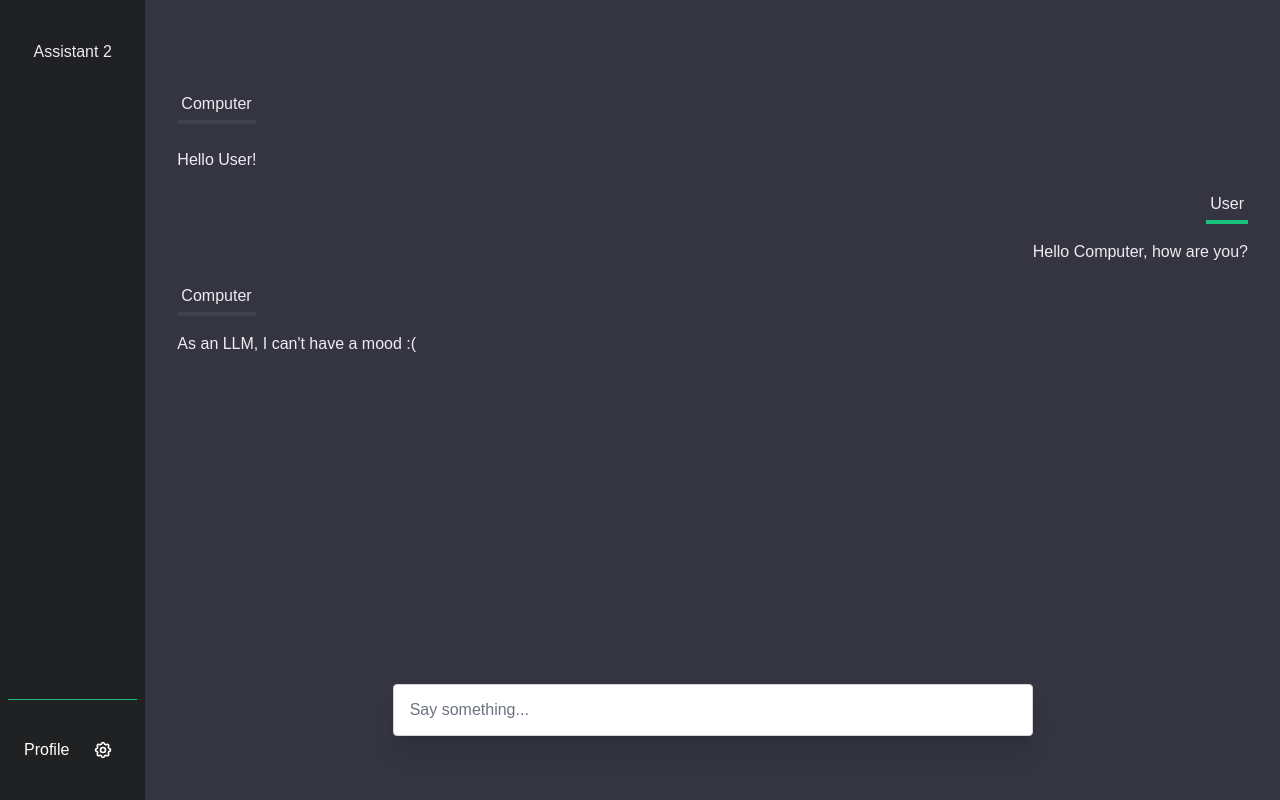
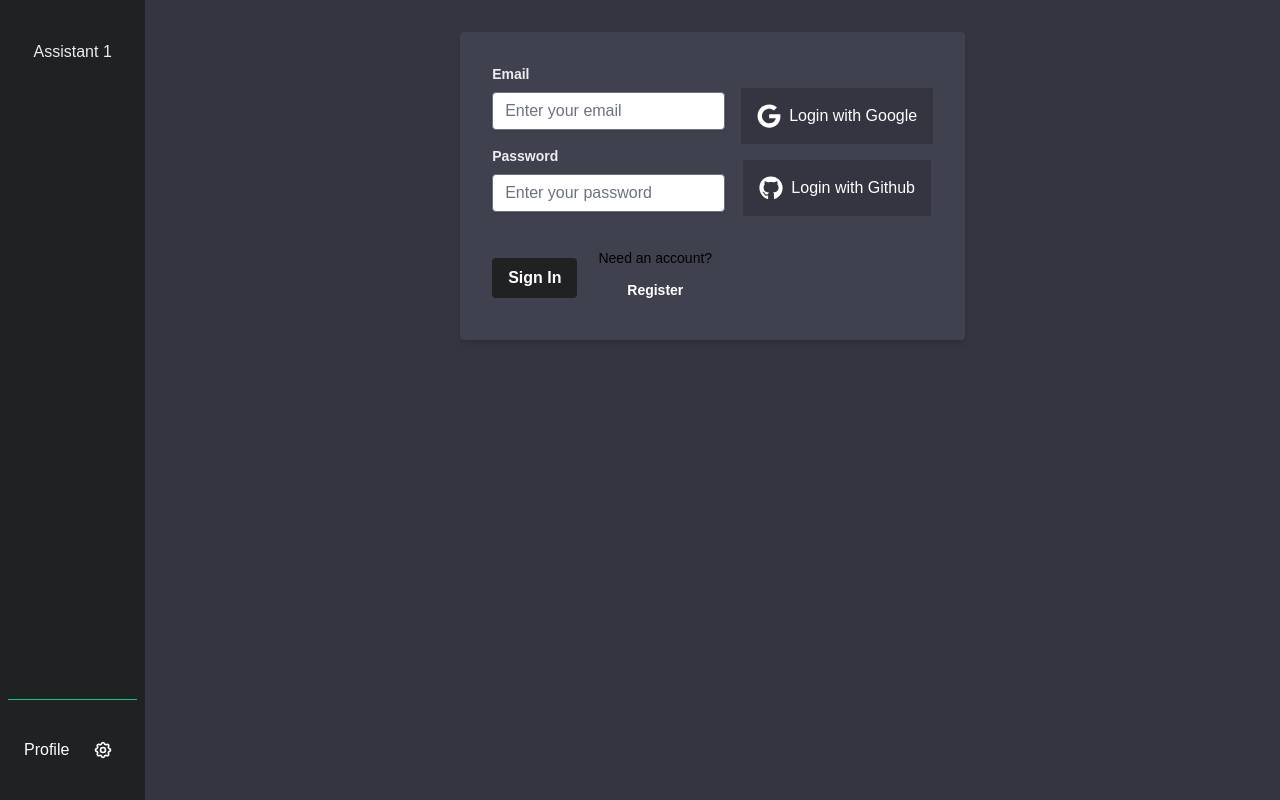
Before and after one commit to luismata5656/copy_ai, a Next.js app: page / in a window 1280 px wide. Built offline with nearby package versions, Linux system fonts and the light colour scheme; a web font is replaced by a local one.

Commit message:
Basic Auth setup, Oauth setup on the login page, not register

```diff
--- a/src/app/firebaseConfig.tsx
+++ b/src/app/firebaseConfig.tsx
@@ -1,7 +1,11 @@
 // Import the functions you need from the SDKs you need
 import { initializeApp } from "firebase/app";
-// TODO: Add SDKs for Firebase products that you want to use
-// https://firebase.google.com/docs/web/setup#available-libraries
+import { getAuth } from "firebase/auth";
+import {
+  signInWithRedirect,
+  GoogleAuthProvider,
+  GithubAuthProvider,
+} from "firebase/auth";
 
 // Your web app's Firebase configuration
 const firebaseConfig = {
@@ -10,8 +14,20 @@ const firebaseConfig = {
   projectId: "copy-ai-db80c",
   storageBucket: "copy-ai-db80c.appspot.com",
   messagingSenderId: "225036288876",
-  appId: "1:225036288876:web:0124904208bb71470ce949"
+  appId: "1:225036288876:web:0124904208bb71470ce949",
 };
 
 // Initialize Firebase
 const app = initializeApp(firebaseConfig);
+
+export const auth = getAuth(app);
+
+export async function googleLogin() {
+  const provider = new GoogleAuthProvider();
+  await signInWithRedirect(auth, provider);
+}
+
+export async function githubLogin() {
+  const provider = new GithubAuthProvider();
+  await signInWithRedirect(auth, provider);
+}
--- a/src/app/page.tsx
+++ b/src/app/page.tsx
@@ -1,22 +1,80 @@
-"use client"
-import {useState} from 'react';
-import LeftSidebar from '@/components/LeftSidebar';
-import MessageList from '@/components/chat/MessageList';
-import Auth from '@/components/auth/Auth'
-import Register from '@/components/auth/Register';
-import SettingsModal from '@/components/SettingsModal';
+"use client";
+import React, { useState } from "react";
+import LeftSidebar from "@/components/LeftSidebar";
+import MessageList from "@/components/chat/MessageList";
+import Auth from "@/components/auth/Auth";
+import Register from "@/components/auth/Register";
+import SettingsModal from "@/components/SettingsModal";
+import Notification from "@/components/notifications/Notification";
+
+// Define the shape of a single notification.
+interface INotification {
+  id: string;
+  type: "info" | "success" | "warning" | "error";
+  message: string;
+}
+
+const NotificationContainer: React.FC<{
+  notifications: INotification[];
+  removeNotification: (id: string) => void;
+}> = ({ notifications, removeNotification }) => {
+  return (
+    <div className="fixed flex flex-col items-center space-y-12 z-50">
+      {notifications.map((notification) => (
+        <Notification
+          key={notification.id}
+          type={notification.type}
+          message={notification.message}
+          onClose={() => removeNotification(notification.id)}
+        />
+      ))}
+    </div>
+  );
+};
 
 type Message = {
   message: string;
   isUser: boolean;
-}
+};
 
 export default function Home() {
-	const isAuthenticated = true;
+  const isAuthenticated = false;
+
+  const [notifications, setNotifications] = useState<INotification[]>([]);
+  const addNotification = (
+    type: INotification["type"],
+    message: string,
+    timeout: number = 3000,
+  ) => {
+    console.log("Adding notification");
+    // Generate a unique ID for each notification.
+    const id = Math.random().toString(36).substr(2, 9);
+    const newNotification = { id, type, message };
+
+    // Add the new notification to the state.
+    setNotifications((prevNotifications) => [
+      ...prevNotifications,
+      newNotification,
+    ]);
+
+    // Remove the notification after a timeout.
+    setTimeout(() => {
+      setNotifications((prevNotifications) =>
+        prevNotifications.filter((notif) => notif.id !== id),
+      );
+    }, timeout);
+  };
+
+  const removeNotification = (id: string) => {
+    setNotifications((prevNotifications) =>
+      prevNotifications.filter((notif) => notif.id !== id),
+    );
+  };
+
   const messages: Message[] = [
-		{message: 'Hello User!', isUser: false},
-		{message: 'Hello Computer, how are you?', isUser: true},
-		{message: 'As an LLM, I can\'t have a mood :(', isUser: false},
+    { message: "Hello User!", isUser: false },
+    { message: "Hello Computer, how are you?", isUser: true },
+    { message: "As an LLM, I can't have a mood :(", isUser: false },
   ];
 
   const [isLeftSidebarOpen, setIsLeftSidebarOpen] = useState(false);
@@ -25,21 +83,28 @@ export default function Home() {
     setIsLeftSidebarOpen(!isLeftSidebarOpen);
   };
 
-	const [isRegisterOpen, setIsRegisterOpen] = useState(false)
-	const [isSettingsOpen, setIsSettingsOpen] = useState(false)
+  const [isRegisterOpen, setIsRegisterOpen] = useState(false);
+  const [isSettingsOpen, setIsSettingsOpen] = useState(false);
 
   return (
-		<main className='flex h-screen w-screen bg-default-primary overflow-x-hidden'>
-			<LeftSidebar isOpen={isLeftSidebarOpen} onClose={() => toggleLeftSidebar()} showSettings={() => setIsSettingsOpen(true)} />
-			<div className='flex-1'>
-				<div className='flex flex-col justify-start items-center w-full h-full p-0 overflow-y-auto'>
+    <main className="flex h-screen w-screen bg-default-primary overflow-x-hidden">
+      <NotificationContainer
+        notifications={notifications}
+        removeNotification={removeNotification}
+      />
+      <LeftSidebar
+        isOpen={isLeftSidebarOpen}
+        onClose={() => toggleLeftSidebar()}
+        showSettings={() => setIsSettingsOpen(true)}
+      />
+      <div className="flex-1">
+        <div className="flex flex-col justify-start items-center w-full h-full p-0 overflow-y-auto">
           {isAuthenticated ? (
             <>
-
-							<div className='w-full h-full text-default-white mt-0 mb-32'>
+              <div className="w-full h-full text-default-white mt-0 mb-32">
                 <MessageList messages={messages} />
               </div>
-							<form className='flex items-center absolute bottom-0 w-full sm:w-1/2 mb-16'>
+              <form className="flex items-center absolute bottom-0 w-full sm:w-1/2 mb-16">
                 <input
                   className="h-full p-4 mx-8 sm:mx-auto w-full border border-gray-300 rounded shadow-xl"
                   placeholder="Say something..."
@@ -48,17 +113,27 @@ export default function Home() {
             </>
           ) : (
             <>
-
               {isRegisterOpen ? (
-								<Register showLogin={() => setIsRegisterOpen(false)} />
+                <Register
+                  showLogin={() => setIsRegisterOpen(false)}
+                  addNotification={addNotification}
+                />
               ) : (
-								<Auth showRegister={() => setIsRegisterOpen(true)} />
+                <>
+                  <Auth
+                    showRegister={() => setIsRegisterOpen(true)}
+                    addNotification={addNotification}
+                  />
+                </>
               )}
             </>
           )}
         </div>
       </div>
-			<SettingsModal isOpen={isSettingsOpen} onClose={() => setIsSettingsOpen(false)} />
+      <SettingsModal
+        isOpen={isSettingsOpen}
+        onClose={() => setIsSettingsOpen(false)}
+      />
     </main>
-	)
+  );
 }
--- a/src/components/LeftSidebar.tsx
+++ b/src/components/LeftSidebar.tsx
@@ -1,6 +1,10 @@
-"use client"
-import React from 'react';
-import {TbLayoutSidebarLeftCollapseFilled, TbLayoutSidebarLeftExpandFilled, TbSettings} from 'react-icons/tb';
+"use client";
+import React from "react";
+import {
+  TbLayoutSidebarLeftCollapseFilled,
+  TbLayoutSidebarLeftExpandFilled,
+  TbSettings,
+} from "react-icons/tb";
 
 interface SidebarProps {
   // Define any props you need, for example:
@@ -9,15 +13,22 @@ interface SidebarProps {
   showSettings: () => void;
 }
 
-const LeftSidebar: React.FC<SidebarProps> = ({isOpen, onClose, showSettings}) => {
+const LeftSidebar: React.FC<SidebarProps> = ({
+  isOpen,
+  onClose,
+  showSettings,
+}) => {
   return (
     <div
-			className={`fixed top-0 left-0 h-full bg-default-secondary text-white transform ease-in-out duration-300 w-screen sm:w-max ${isOpen ? 'translate-x-0 z-50' : '-translate-x-full z-0'
+      className={`fixed top-0 left-0 h-full bg-default-secondary text-white transform ease-in-out duration-300 w-screen sm:w-max ${
+        isOpen ? "translate-x-0 z-50" : "-translate-x-full z-0"
       } lg:relative lg:translate-x-0`}
     >
       <button
         onClick={onClose}
-				className={`absolute top-2 lg:hidden ${isOpen ? 'right-4 sm:-right-10' : '-right-10'}`}
+        className={`absolute top-2 lg:hidden ${
+          isOpen ? "right-4 sm:-right-10" : "-right-10"
+        }`}
       >
         {isOpen ? (
           <TbLayoutSidebarLeftCollapseFilled className="m-2 h-6 w-6" />
@@ -26,18 +37,18 @@ const LeftSidebar: React.FC<SidebarProps> = ({isOpen, onClose, showSettings}) =>
         )}
       </button>
       <nav className="flex flex-col h-full space-y-4 px-2 pt-8">
-				<div className='flex-1 flex flex-col'>
-					<button className='px-4 py-2 hover:bg-default-secondary-3 text-default-white'>
-						Assistant 2
+        <div className="flex-1 flex flex-col">
+          <button className="px-4 py-2 hover:bg-default-secondary-3 text-default-white">
+            Assistant 1
           </button>
         </div>
-				<div className='flex items-center gap-4 border-t w-full px-4 py-8 border-default-accent'>
-					<div className='flex-1'>
-						Profile
-					</div>
-					<button className='hover:bg-default-secondary-3 rounded-full p-2'
-					onClick={showSettings}>
-						<TbSettings className="h-5 w-5"/>
+        <div className="flex items-center gap-4 border-t w-full px-4 py-8 border-default-accent">
+          <div className="flex-1">Profile</div>
+          <button
+            className="hover:bg-default-secondary-3 rounded-full p-2"
+            onClick={showSettings}
+          >
+            <TbSettings className="h-5 w-5" />
           </button>
         </div>
       </nav>
@@ -45,4 +56,4 @@ const LeftSidebar: React.FC<SidebarProps> = ({isOpen, onClose, showSettings}) =>
   );
 };
 
-export default LeftSidebar
+export default LeftSidebar;
--- a/src/components/auth/Auth.tsx
+++ b/src/components/auth/Auth.tsx
@@ -1,27 +1,60 @@
-import React, {useState} from 'react';
-import {FaGoogle, FaGithub} from 'react-icons/fa';
+import React, { useState } from "react";
+import { FaGoogle, FaGithub } from "react-icons/fa";
+import { signInWithEmailAndPassword } from "firebase/auth";
+import { auth, githubLogin, googleLogin } from "@/app/firebaseConfig";
 
 interface AuthenticationProps {
-	showRegister: Function,
+  showRegister: () => void;
+  addNotification: (
+    type: "info" | "success" | "warning" | "error",
+    message: string,
+    timeout?: number,
+  ) => void;
 }
 
-const Auth: React.FC<AuthenticationProps> = ({showRegister}) => {
-	const [email, setEmail] = useState('');
-	const [password, setPassword] = useState('');
+const Auth: React.FC<AuthenticationProps> = ({
+  showRegister,
+  addNotification,
+}) => {
+  const [email, setEmail] = useState("");
+  const [password, setPassword] = useState("");
 
-	const handleSubmit = (event: React.FormEvent<HTMLFormElement>) => {
+  async function handleSubmit(event: React.FormEvent<HTMLFormElement>) {
     event.preventDefault();
-		// Here you could call your backend API
-	};
+    signInWithEmailAndPassword(auth, email, password)
+      .then((userCredential) => {
+        const user = userCredential.user;
+      })
+      .catch((error) => {
+        // switch statement to handle different error codes
+        switch (error.code) {
+          case "auth/invalid-email":
+            addNotification("error", "Invalid email address");
+            break;
+          case "auth/user-disabled":
+            addNotification("error", "User account disabled");
+            break;
+          case "auth/user-not-found":
+            addNotification("error", "User not found");
+            break;
+          case "auth/wrong-password":
+            addNotification("error", "Wrong password");
+            break;
+          default:
+            addNotification("error", "Something went wrong");
+            break;
+        }
+      });
+  }
 
   return (
-			<div className='flex flex-col md:flex-row gap-4 bg-default-secondary-2 shadow-md rounded p-8 m-0 mt-8 sm:m-8'>
-				<form
-					onSubmit={handleSubmit}
-					className='flex-1'
+    <div className="flex flex-col md:flex-row gap-4 bg-default-secondary-2 shadow-md rounded p-8 m-0 mt-8 sm:m-8">
+      <form onSubmit={handleSubmit} className="flex-1">
+        <div className="mb-4">
+          <label
+            className="block text-default-white text-sm font-bold mb-2"
+            htmlFor="email"
           >
-					<div className="mb-4">
-						<label className="block text-default-white text-sm font-bold mb-2" htmlFor="email">
             Email
           </label>
           <input
@@ -35,7 +68,10 @@ const Auth: React.FC<AuthenticationProps> = ({showRegister}) => {
           />
         </div>
         <div className="mb-6">
-						<label className="block text-default-white text-sm font-bold mb-2" htmlFor="password">
+          <label
+            className="block text-default-white text-sm font-bold mb-2"
+            htmlFor="password"
+          >
             Password
           </label>
           <input
@@ -55,8 +91,8 @@ const Auth: React.FC<AuthenticationProps> = ({showRegister}) => {
           >
             Sign In
           </button>
-						<div className='text-sm whitespace-nowrap mx-auto flex flex-col gap-1 items-center'>
-						Don't have an account?
+          <div className="text-sm whitespace-nowrap mx-auto flex flex-col gap-1 items-center">
+            Need an account?
             <button
               className="bg-default-secondary-2 hover:bg-default-secondary-3 text-white font-bold py-2 px-4 rounded focus:outline-none focus:shadow-outline"
               type="button"
@@ -67,12 +103,18 @@ const Auth: React.FC<AuthenticationProps> = ({showRegister}) => {
           </div>
         </div>
       </form>
-				<div className='flex flex-col items-center gap-4 mt-6'>
-					<button className="flex flex-row justify-center bg-default-secondary hover:bg-default-secondary-3 p-4 items-center gap-2 whitespace-nowrap " onClick={() => console.log("google")}>
+      <div className="flex flex-col items-center gap-4 mt-6">
+        <button
+          className="flex flex-row justify-center bg-default-primary text-white hover:bg-default-secondary-3 p-4 items-center gap-2 whitespace-nowrap "
+          onClick={() => googleLogin()}
+        >
           <FaGoogle className="text-2xl" />
           Login with Google
         </button>
-					<button className="flex flex-row justify-center bg-default-secondary hover:bg-default-secondary-3 p-4 items-center gap-2 whitespace-nowrap " onClick={() => console.log("google")}>
+        <button
+          className="flex flex-row justify-center bg-default-primary text-white hover:bg-default-secondary-3 p-4 items-center gap-2 whitespace-nowrap "
+          onClick={() => githubLogin()}
+        >
           <FaGithub className="text-2xl" />
           Login with Github
         </button>
--- a/src/components/auth/Register.tsx
+++ b/src/components/auth/Register.tsx
@@ -1,30 +1,41 @@
-import React, {useState} from 'react';
-import {FaGoogle, FaGithub} from 'react-icons/fa';
+import React, { useState } from "react";
+import { FaGoogle, FaGithub } from "react-icons/fa";
+import { createUserWithEmailAndPassword } from "firebase/auth";
+import { auth } from "@/app/firebaseConfig";
 
 interface AuthenticationProps {
-	showLogin: Function,
+  showLogin: Function;
 }
 
-const Register: React.FC<AuthenticationProps> = ({showLogin}) => {
-	const [email, setEmail] = useState('');
-	const [password, setPassword] = useState('');
-	const [Cpassword, setCPassword] = useState('');
+const Register: React.FC<AuthenticationProps> = ({ showLogin }) => {
+  const [email, setEmail] = useState("");
+  const [password, setPassword] = useState("");
+  const [Cpassword, setCPassword] = useState("");
 
   // Placeholder function to handle form submission
-	const handleSubmit = (event: React.FormEvent<HTMLFormElement>) => {
+  async function handleSubmit(event: React.FormEvent<HTMLFormElement>) {
     event.preventDefault();
-		console.log('Email:', email);
-		console.log('Password:', password);
-	};
+    try {
+      const userCredential = await createUserWithEmailAndPassword(
+        auth,
+        email,
+        password,
+      );
+      const user = userCredential.user;
+      console.log(user);
+    } catch (error) {
+      console.log(error);
+    }
+  }
 
   return (
-			<div className='flex flex-col md:flex-row gap-4 bg-default-secondary-2 shadow-md rounded p-8 m-0 mt-8 sm:m-8'>
-				<form
-					onSubmit={handleSubmit}
-					className='flex-1'
+    <div className="flex flex-col md:flex-row gap-4 bg-default-secondary-2 shadow-md rounded p-8 m-0 mt-8 sm:m-8">
+      <form onSubmit={handleSubmit} className="flex-1">
+        <div className="mb-4">
+          <label
+            className="block text-default-white text-sm font-bold mb-2"
+            htmlFor="email"
           >
-					<div className="mb-4">
-						<label className="block text-default-white text-sm font-bold mb-2" htmlFor="email">
             Email
           </label>
           <input
@@ -38,7 +49,10 @@ const Register: React.FC<AuthenticationProps> = ({showLogin}) => {
           />
         </div>
         <div className="mb-4">
-						<label className="block text-default-white text-sm font-bold mb-2" htmlFor="password">
+          <label
+            className="block text-default-white text-sm font-bold mb-2"
+            htmlFor="password"
+          >
             Password
           </label>
           <input
@@ -52,7 +66,10 @@ const Register: React.FC<AuthenticationProps> = ({showLogin}) => {
           />
         </div>
         <div className="mb-6">
-						<label className="block text-default-white text-sm font-bold mb-2" htmlFor="password">
+          <label
+            className="block text-default-white text-sm font-bold mb-2"
+            htmlFor="password"
+          >
             Confirm Password
           </label>
           <input
@@ -72,7 +89,7 @@ const Register: React.FC<AuthenticationProps> = ({showLogin}) => {
           >
             Register
           </button>
-						<div className='text-sm whitespace-nowrap mx-auto flex flex-col gap-1 items-center'>
+          <div className="text-sm whitespace-nowrap mx-auto flex flex-col gap-1 items-center">
             Already have an account?
             <button
               className="bg-default-secondary-2 hover:bg-default-secondary-3 text-white font-bold py-2 px-4 rounded focus:outline-none focus:shadow-outline"
@@ -84,12 +101,18 @@ const Register: React.FC<AuthenticationProps> = ({showLogin}) => {
           </div>
         </div>
       </form>
-				<div className='flex flex-col items-center gap-4 mt-6'>
-					<button className="flex flex-row justify-center bg-default-secondary hover:bg-default-secondary-3 p-4 items-center gap-2 whitespace-nowrap " onClick={() => console.log("google")}>
+      <div className="flex flex-col items-center gap-4 mt-6">
+        <button
+          className="flex flex-row justify-center bg-default-secondary hover:bg-default-secondary-3 p-4 items-center gap-2 whitespace-nowrap "
+          onClick={() => console.log("google")}
+        >
           <FaGoogle className="text-2xl" />
           Login with Google
         </button>
-					<button className="flex flex-row justify-center bg-default-secondary hover:bg-default-secondary-3 p-4 items-center gap-2 whitespace-nowrap " onClick={() => console.log("google")}>
+        <button
+          className="flex flex-row justify-center bg-default-secondary hover:bg-default-secondary-3 p-4 items-center gap-2 whitespace-nowrap "
+          onClick={() => console.log("google")}
+        >
           <FaGithub className="text-2xl" />
           Login with Github
         </button>
--- /dev/null
+++ b/src/components/notifications/Notification.tsx
@@ -0,0 +1,47 @@
+import React from "react";
+
+interface NotificationProps {
+  type: "info" | "success" | "warning" | "error";
+  message: string;
+  onClose: () => void;
+}
+
+const Notification: React.FC<NotificationProps> = ({
+  type,
+  message,
+  onClose,
+}) => {
+  const typeStyles = {
+    info: "bg-blue-100 text-blue-700",
+    success: "bg-green-100 text-green-700",
+    warning: "bg-yellow-100 text-yellow-700",
+    error: "bg-red-100 text-red-700",
+  };
+
+  return (
+    <div
+      className={`fixed top-4 right-0 transform px-6 py-2 border rounded shadow-lg mx-2 md:max-w-xl ${typeStyles[type]}`}
+    >
+      <div className="flex items-center justify-between">
+        <div className="flex-1">
+          <p className="font-semibold">{message}</p>
+        </div>
+        <button
+          onClick={onClose}
+          className="ml-4 inline-flex items-center justify-center p-1 rounded hover:bg-opacity-50 focus:outline-none"
+        >
+          <svg className="w-4 h-4" fill="currentColor" viewBox="0 0 20 20">
+            {/* Path for "x" icon */}
+            <path
+              fillRule="evenodd"
+              d="M4.293 4.293a1 1 0 011.414 0L10 8.586l4.293-4.293a1 1 0 111.414 1.414L11.414 10l4.293 4.293a1 1 0 01-1.414 1.414L10 11.414l-4.293 4.293a1 1 0 01-1.414-1.414L8.586 10 4.293 5.707a1 1 0 010-1.414z"
+              clipRule="evenodd"
+            />
+          </svg>
+        </button>
+      </div>
+    </div>
+  );
+};
+
+export default Notification;
--- /dev/null
+++ b/src/components/notifications/NotificationContainer.tsx
@@ -0,0 +1,54 @@
+import React, { useState } from "react";
+import Notification from "./Notification";
+
+// Define the shape of a single notification.
+interface INotification {
+  id: string;
+  type: "info" | "success" | "warning" | "error";
+  message: string;
+}
+
+const NotificationContainer: React.FC = () => {
+  const [notifications, setNotifications] = useState<INotification[]>([]);
+
+  const addNotification = (
+    type: INotification["type"],
+    message: string,
+    timeout: number = 3000,
+  ) => {
+    // Generate a unique ID for each notification.
+    const id = Math.random().toString(36).substr(2, 9);
+    const newNotification = { id, type, message };
+
+    // Add the new notification to the state.
+    setNotifications((prevNotifications) => [
+      ...prevNotifications,
+      newNotification,
+    ]);
+
+    // Remove the notification after the specified timeout.
+    setTimeout(() => removeNotification(id), timeout);
+  };
+
+  const removeNotification = (id: string) => {
+    // Filter out the notification with the matching id.
+    setNotifications((prevNotifications) =>
+      prevNotifications.filter((notif) => notif.id !== id),
+    );
+  };
+
+  return (
+    <div className="fixed inset-0 flex flex-col items-center space-y-4 p-4 z-50">
+      {notifications.map((notification) => (
+        <Notification
+          key={notification.id}
+          type={notification.type}
+          message={notification.message}
+          onClose={() => removeNotification(notification.id)}
+        />
+      ))}
+    </div>
+  );
+};
+
+export default NotificationContainer;
```
Also changed, not shown: src/components/SettingsModal.tsx (+20 -12 lines), src/components/withAuth.tsx (added, +36 -0 lines). Lines whose indentation alone changed are shown as unchanged.
